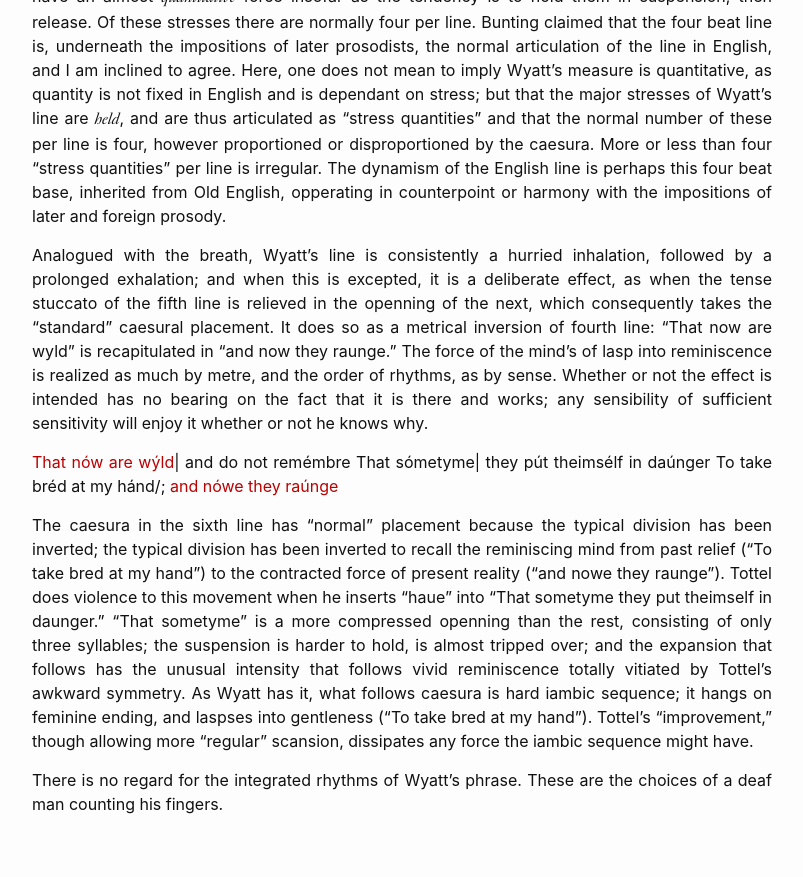
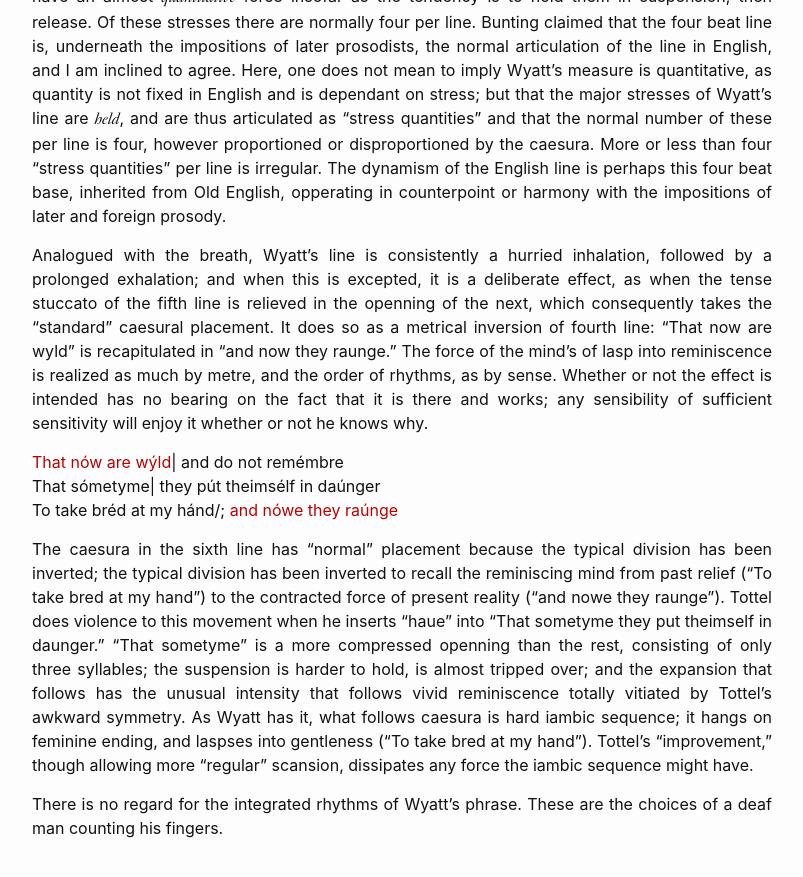
Before and after one commit to TheatrumMundi/TheatrumMundi, a Jekyll site: the page built from _posts/2023-01-04-two-versions-of-wyatt.markdown, in a window 1280 px wide and 900 px high, scrolled down 1691 px. Shown: the top 877 px of the window, without its empty margins (238-1041 px from the left). Built offline with Jekyll 4.4.1, drawn with Linux system fonts in a browser that asks for light colours; some web fonts are replaced.

Commit message:
Update 2023-01-04-two-versions-of-wyatt.markdown

```diff
--- a/_posts/2023-01-04-two-versions-of-wyatt.markdown
+++ b/_posts/2023-01-04-two-versions-of-wyatt.markdown
@@ -78,9 +78,9 @@ Above, each significant or held stress (what is practically a length) is accente
 
 Analogued with the breath, Wyatt's line is consistently a hurried inhalation, followed by a prolonged exhalation; and when this is excepted, it is a deliberate effect, as when the tense stuccato of the fifth line is relieved in the openning of the next, which consequently takes the "standard" caesural placement. It does so as a metrical inversion of fourth line: "That now are wyld" is recapitulated in "and now they raunge." The force of the mind's of lasp into reminiscence is realized as much by metre, and the order of rhythms, as by sense. Whether or not the effect is intended has no bearing on the fact that it is there and works; any sensibility of sufficient sensitivity will enjoy it whether or not he knows why.
 
-<span style="color: #bb0100;">That nów are wýld</span>| and do not remémbre
-That sómetyme| they pút theimsélf in daúnger
-To take bréd at my hánd/; <span style="color: #bb0100;">and nówe they raúnge</span>
+<span style="color: #bb0100;">That nów are wýld</span>| and do not remémbre <br>
+That sómetyme| they pút theimsélf in daúnger <br>
+To take bréd at my hánd/; <span style="color: #bb0100;">and nówe they raúnge</span> <br>
 
 The caesura in the sixth line has "normal" placement because the typical division has been inverted; the typical division has been inverted to recall the reminiscing mind from past relief ("To take bred at my hand") to the contracted force of present reality ("and nowe they raunge"). Tottel does violence to this movement when he inserts "haue" into "That sometyme they put theimself in daunger." "That sometyme" is a more compressed openning than the rest, consisting of only three syllables; the suspension is harder to hold, is almost tripped over; and the expansion that follows has the unusual intensity that follows vivid reminiscence totally vitiated by Tottel's awkward symmetry. As Wyatt has it, what follows caesura is hard iambic sequence; it hangs on feminine ending, and laspses into gentleness ("To take bred at my hand"). Tottel's "improvement," though allowing more "regular" scansion, dissipates any force the iambic sequence might have.
 
```
